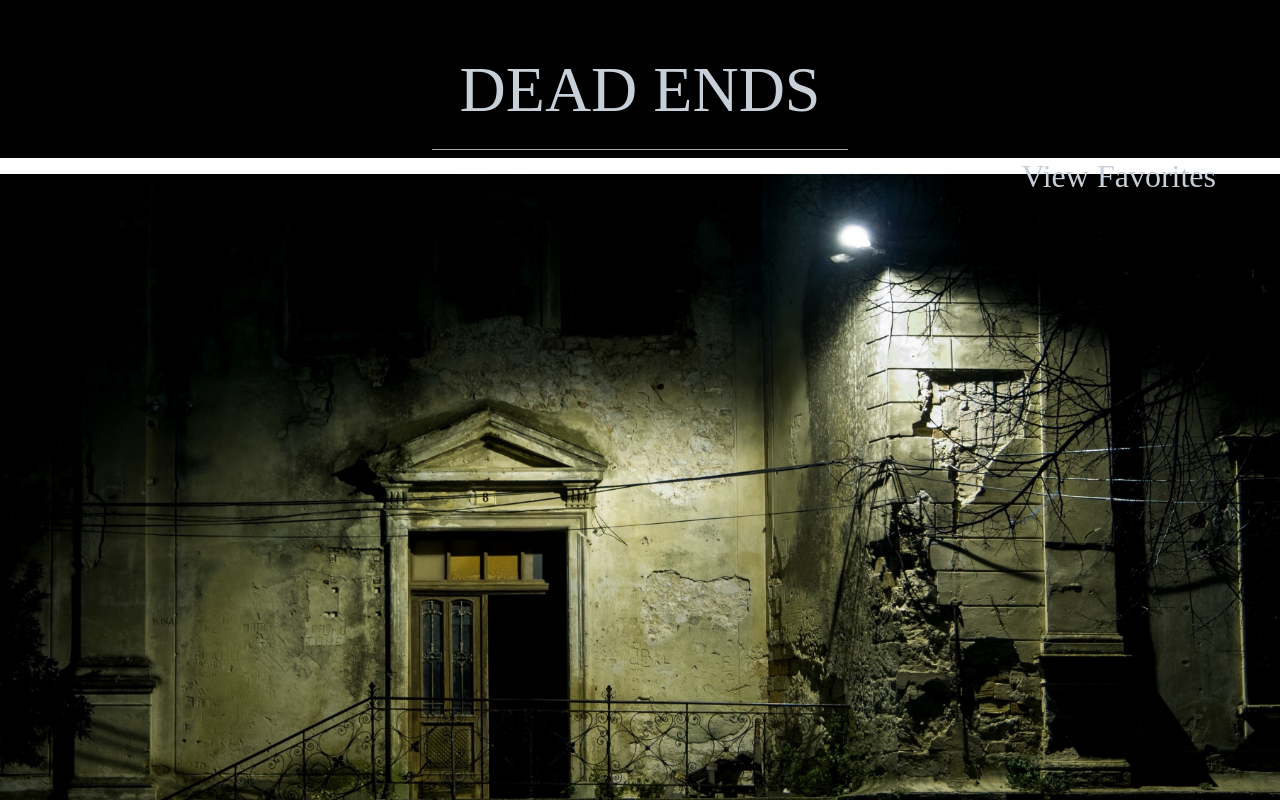
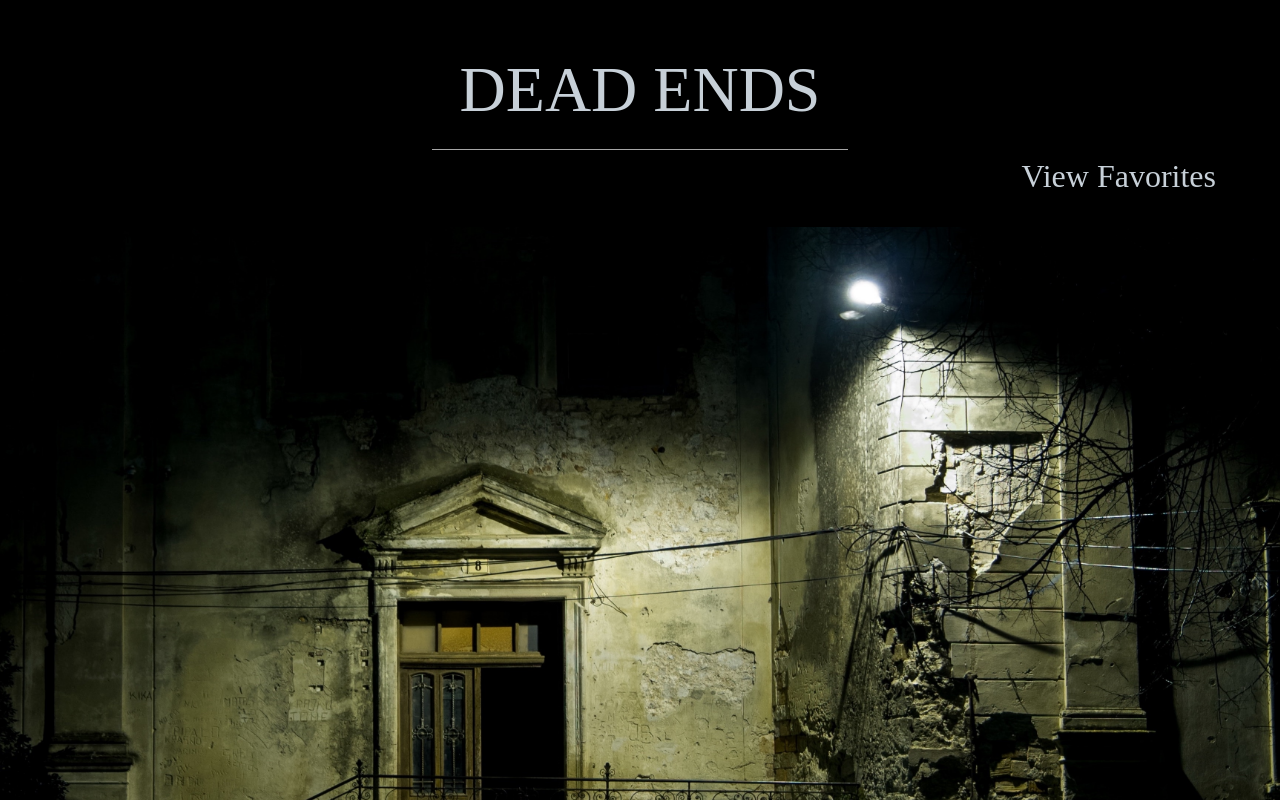
Before and after one commit to trishalanglois/dead-ends, a React (Create React App) app: page /locations in a window 1280 px wide. Shown: the top 800 px of the page. Built offline with nearby package versions, Linux system fonts and the light colour scheme.

Commit message:
Add overflow scroll to locations cards

```diff
--- a/package.json
+++ b/package.json
@@ -6,6 +6,7 @@
     "@testing-library/jest-dom": "^4.2.4",
     "@testing-library/react": "^9.4.0",
     "@testing-library/user-event": "^7.2.1",
+    "google-maps-react": "^2.0.2",
     "node-sass": "^4.13.0",
     "react": "^16.12.0",
     "react-dom": "^16.12.0",
--- a/src/Containers/LocationCard/LocationCard.scss
+++ b/src/Containers/LocationCard/LocationCard.scss
@@ -3,7 +3,7 @@
 .card {
   font-family: $main-font;
   width: 50em;
-  margin: 2em;
+  margin: 0em 2em 2em 2em;
   padding: 2em 2em 1em 2em;
   background-color: $light-grey;
 }
--- a/src/Containers/LocationContainer/LocationContainer.js
+++ b/src/Containers/LocationContainer/LocationContainer.js
@@ -3,7 +3,7 @@ import './LocationContainer.scss';
 import LocationCard from '../LocationCard/LocationCard';
 import { connect } from 'react-redux';
 import { Link } from 'react-router-dom';
-
+import { GoogleApiWrapper } from 'google-maps-react';
 
 
 export const LocationContainer = ({ locations, location }) => {
@@ -26,7 +26,14 @@ export const LocationContainer = ({ locations, location }) => {
           <h3 className="favorites-button">View Favorites</h3>
         </Link>
       </div>
-      {showLocations}
+      <div className="main-section">
+        <aside className="locations-cards-container">
+          {showLocations}
+        </aside>
+        <aside className="map-container">
+          //render MapContainer component
+        </aside>
+      </div>
     </main>
   )
 }
--- a/src/Containers/LocationContainer/LocationContainer.scss
+++ b/src/Containers/LocationContainer/LocationContainer.scss
@@ -1,20 +1,13 @@
 @import '../../scss/variables';
 
-.locations-container {
-  background-image: url('../../images/background.jpg');
-  background-size: contain;
-  background-position: center;
-  height: 88vh;
-  width: 100vw;
-  background-repeat: no-repeat;
-  background-attachment: fixed;
-  background-position: center;
-}
 
 .locations-container-subheader {
   display: flex;
   justify-content: space-between;
+  background-color: $dark-color;
+  height: 100%;
 }
+
 
 .location-subheader {
   font-family: $accent-font;
@@ -29,3 +22,16 @@
   @extend .location-subheader;
   font-size: 2em;
 }
+
+.main-section {
+  background-image: url('../../images/background.jpg');
+  background-size: cover;
+  background-position: center;
+  height: 88vh;
+  width: 100vw;
+}
+
+.locations-cards-container {
+  overflow: auto;
+  width: 50%;
+}
```
Also changed, not shown: src/Components/Map/Map.js (+13 -0 lines), 1 other file (tests, documents, lock files or other folders).
